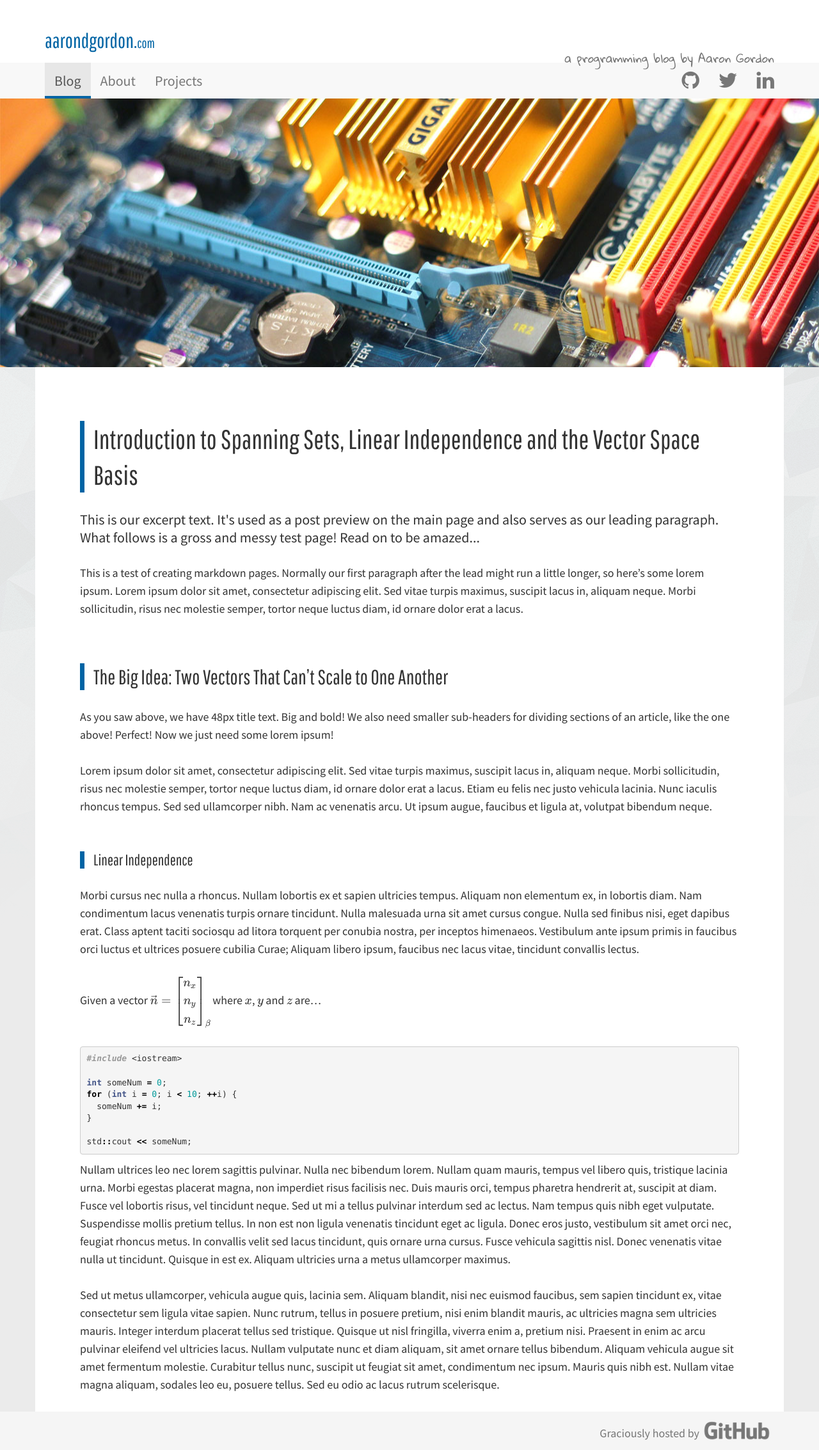
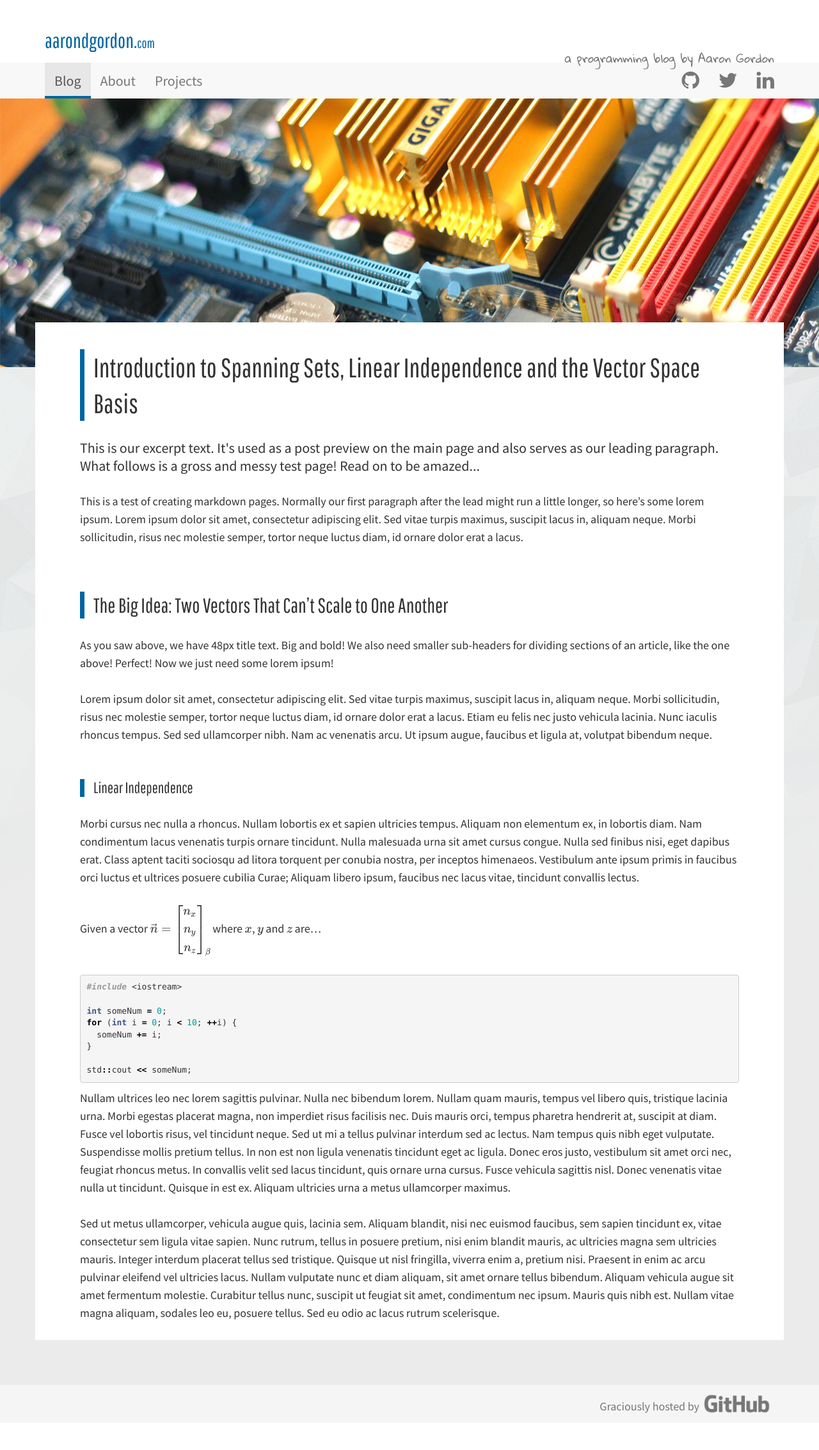
Before and after one commit to aarondgordon/aarondgordon.github.io, a Jekyll site: the page built from _posts/2016-8-24-test-post.md, in a window 1280 px wide. Shown: the whole page at 64% size. Built offline with Jekyll 4.4.1, drawn with Linux system fonts in a browser that asks for light colours; nearby versions of some CDN libraries; formulas are drawn with MathJax 3; after the commit the page ends 2225 px from its top, so only the background shows below that.

Commit message:
Update layout.css

```diff
--- a/assets/css/layout.css
+++ b/assets/css/layout.css
@@ -90,6 +90,8 @@ body {
 .container-content {
   background-color: white;
   padding: 0 3.89em; /* 70px/18px */
+  position: relative;
+  top: -3.89em; /* 70px/18px */;
 }
 
 .h1, .h2, .h3, .h4, .h5, .h6, h1, h2, h3, h4, h5, h6 {
@@ -103,7 +105,7 @@ body {
 }
 
 .h1, h1 {
-  margin-top: 2em; /* 6 x baseline | 84px/42px */
+  margin-top: 1em; /* 3 x baseline | 42px/42px */
   margin-bottom: 0.667em; /* 2 x baseline | 28px/42px */
   font-size: 2.333em; /* 42px/18px */
   line-height: 1.34; /* 4 x baseline | 56px/42px */
```
